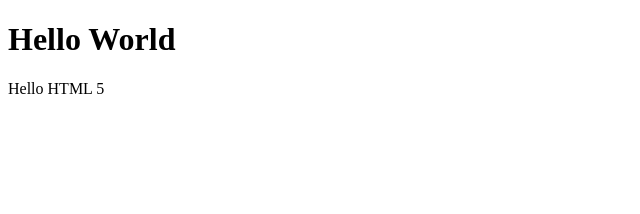
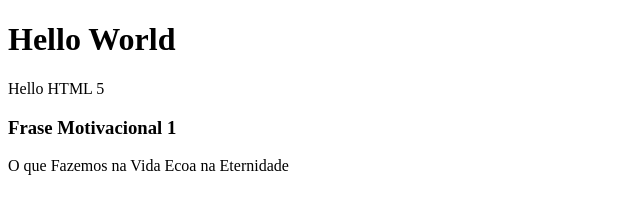
Before and after one commit to Proceed15/BootcampDevJrFaSo, a plain HTML site: page index.html in a window 1280 px wide. Shown: the whole page, without its empty margins (0-640 px from the left). Drawn offline with Linux system fonts and the light colour scheme.

Commit message:
Frase Motivacional 1

```diff
--- a/index.html
+++ b/index.html
@@ -9,5 +9,8 @@
 <body>
     <h1>Hello World</h1>
     <p>Hello HTML 5</p>
+
+    <h3>Frase Motivacional 1</h3>
+    <p>O que Fazemos na Vida Ecoa na Eternidade</p>
 </body>
 </html>
```
